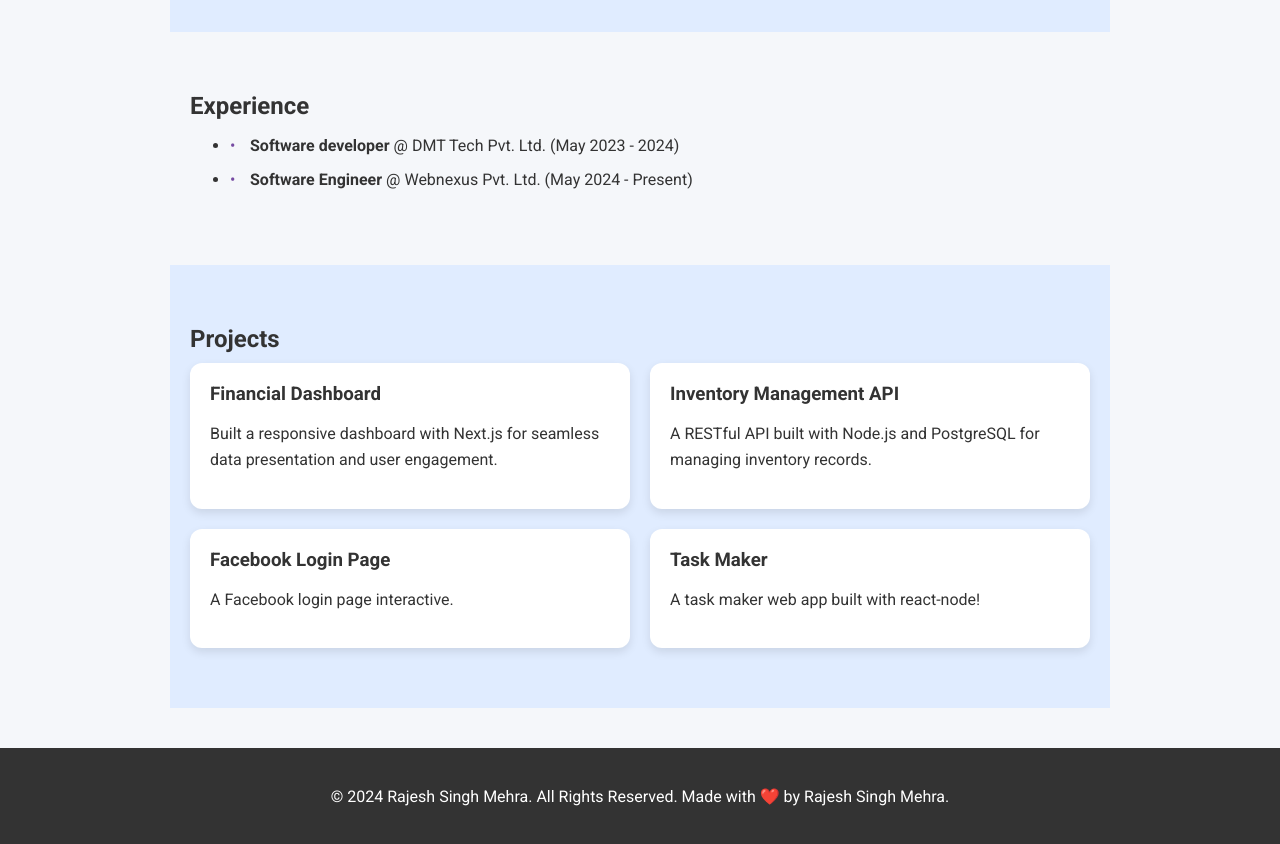
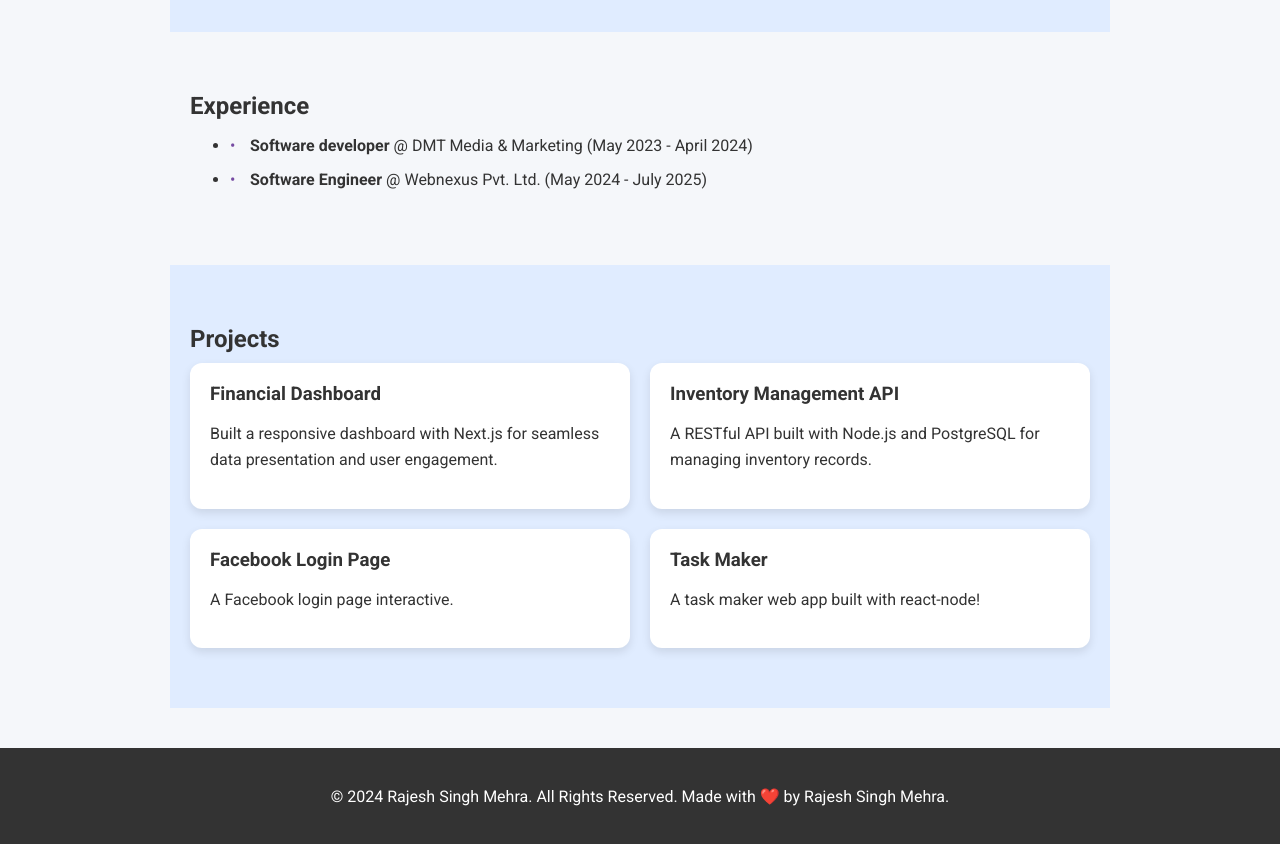
Before and after one commit to Rajesh562020/rajesh-portfolio-site, a plain HTML site: page index.html in a window 1280 px wide. Shown: the part 860-1704 px from the top of the page. Drawn offline with Linux system fonts and the light colour scheme.

Commit message:
quit morpheus

```diff
--- a/index.html
+++ b/index.html
@@ -50,8 +50,8 @@
     <section id="experience" class="section">
       <h2>Experience</h2>
       <ul class="timeline">
-        <li><strong>Software developer</strong> @ DMT Tech Pvt. Ltd. (May 2023 - 2024)</li>
-        <li><strong>Software Engineer</strong> @ Webnexus Pvt. Ltd. (May 2024 - Present)</li>
+        <li><strong>Software developer</strong> @ DMT Media & Marketing (May 2023 - April 2024)</li>
+        <li><strong>Software Engineer</strong> @ Webnexus Pvt. Ltd. (May 2024 - July 2025)</li>
       </ul>
     </section>
 
```
